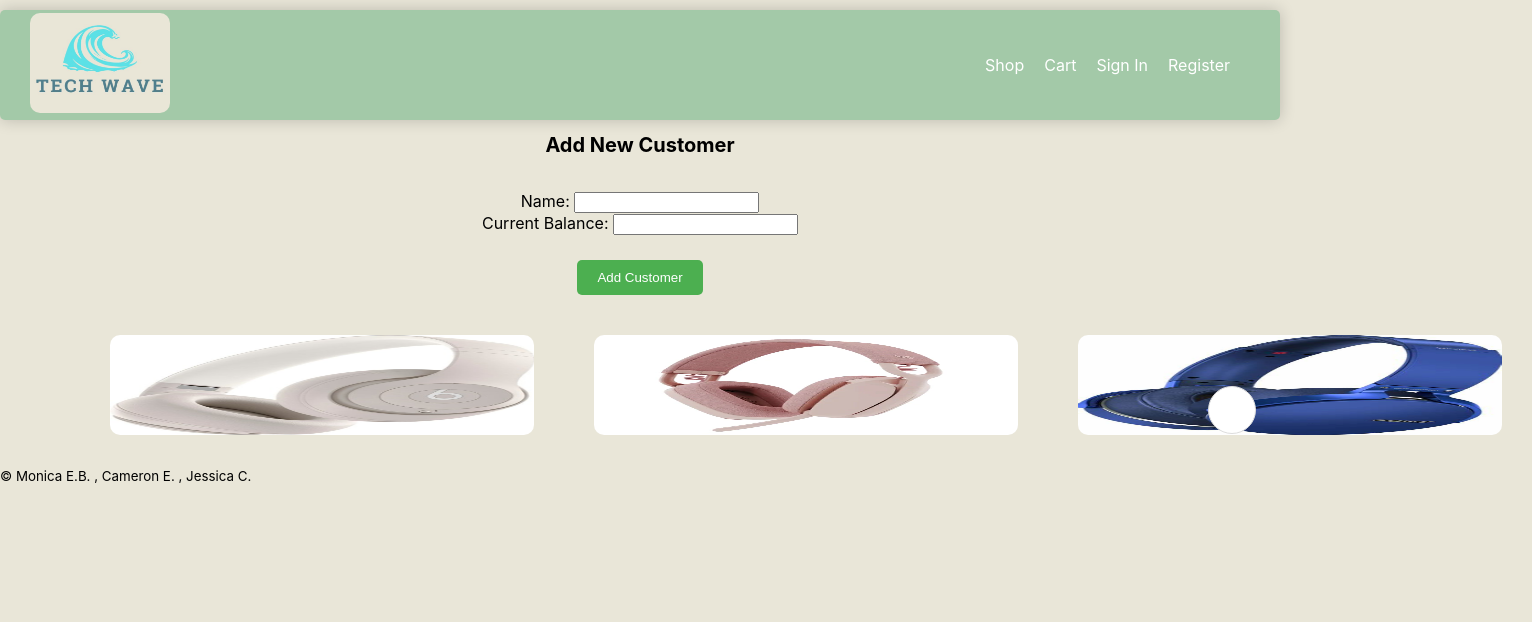
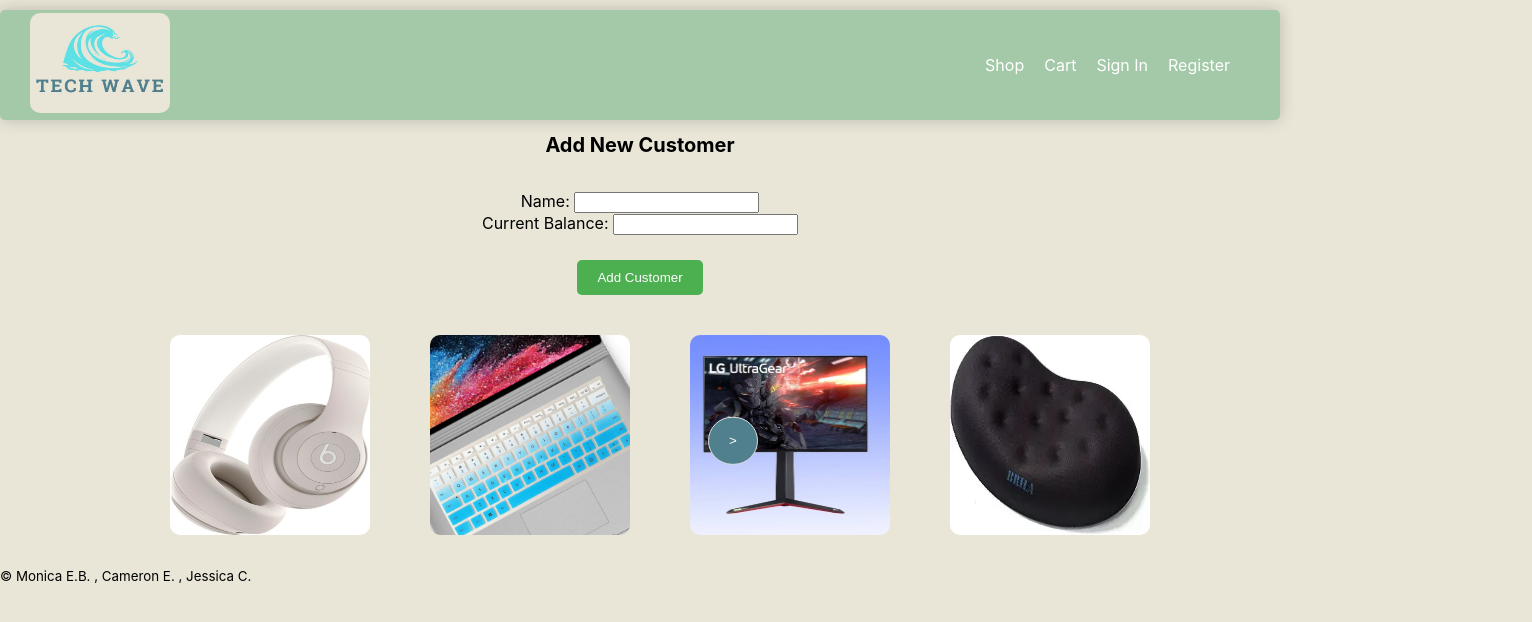
Before and after one commit to Camslaw/CS4092DatabaseAssignment, a React (Create React App) app in the folder App/react-app/: page / in a window 1280 px wide. Shown: the top 622 px of the page, 1532 px wide, since content can reach past the window. Built offline with nearby package versions, Linux system fonts and the light colour scheme.

Commit message:
carousel fix

```diff
--- a/App/react-app/src/App.js
+++ b/App/react-app/src/App.js
@@ -15,11 +15,12 @@
           <CustomerForm />
         </div>
 
-        <div style={{ maxWidth: 1200, marginLeft: 'auto', maarginRight: 'auto', magrinTop: 64}}>
+        <div style={{ maxWidth: 1000, marginLeft: 'auto', marginRight: 'auto', magrinTop: 64}}>
           <Carousel>
             <img src={require("./images/products/headphones/beats.webp")} alt="placeholder"/>
-            <img src={require("./images/products/headphones/logi_pink.webp")} alt="placeholder"/>
-            <img src={require("./images/products/headphones/sony_blue.webp")} alt="placeholder"/>
+            <img src={require("./images/products/Skins/ombre_light_blue.webp")} alt="placeholder"/>
+            <img src={require("./images/products/monitors/LG_ultragear.jpg")} alt="placeholder"/>
+            <img src={require("./images/products/rests/wrist.webp")} alt="placeholder"/>
           </Carousel>
         </div>
 
--- a/App/react-app/src/carousel.css
+++ b/App/react-app/src/carousel.css
@@ -1,5 +1,11 @@
+:root {
+    --bg-color: #E9E6D8;
+    --sec-color: #A3C9A8;
+    --tri-color: #50808E;
+  }
+
 .csl-container{
-    width: 100%;
+    width: 60%;
     display: flex;
     flex-direction: column;
 }
@@ -14,22 +20,21 @@
 .csl-content-wrapper{
     overflow: hidden;
     width: 100%;
-    height: 100%;
+    height: 200%;
 }
 
 .csl-content{
     display: flex;
-    transition: all 250mx linear;
-    -ms-overflow-style: none;
-    scrollbar-width: none;
+    width: 100px;
 }
 
 .csl-content::-webkit-scrollbar, .csl-content::-webkit-scrollbar{
     display: none;
 }
 
-.csl-content >*{
-    width: 100%;
+.csl-content > * {
+    width: 200px;
+    height: 200px;
     flex-shrink: 0;
     flex-grow:1;
 }
@@ -38,19 +43,24 @@
     position: absolute;
     z-index: 1;
     top: 50%;
-    transform: translateY(-50%);
-    width: 48px;
+    transform: translateY(-90%);
+    width: 50px;
     height: 48px;
     border-radius: 24px;
-    background-color: white;
+    background-color: var(--tri-color);
     border: 1px solid #ddd;
 }
 
 
 .left-arrow{
-    left: 24px;
+    left: 190px;
 }
 
 .right-arrow{
-    right: 24px;
+    right: -18px;
 }
+
+
+.carousel img {
+    width: 200px;
+}
--- a/App/react-app/src/carousel.js
+++ b/App/react-app/src/carousel.js
@@ -1,5 +1,6 @@
 import React from 'react'
 import './carousel.css' // added later
+import './'
 import {useState} from 'react'
 import {useEffect} from 'react'
 
```
Also changed, not shown: App/react-app/src/images/products/monitors/LG_ultragear.jpg (added), App/react-app/src/images/products/monitors/LG_ultragear.webp (deleted).
